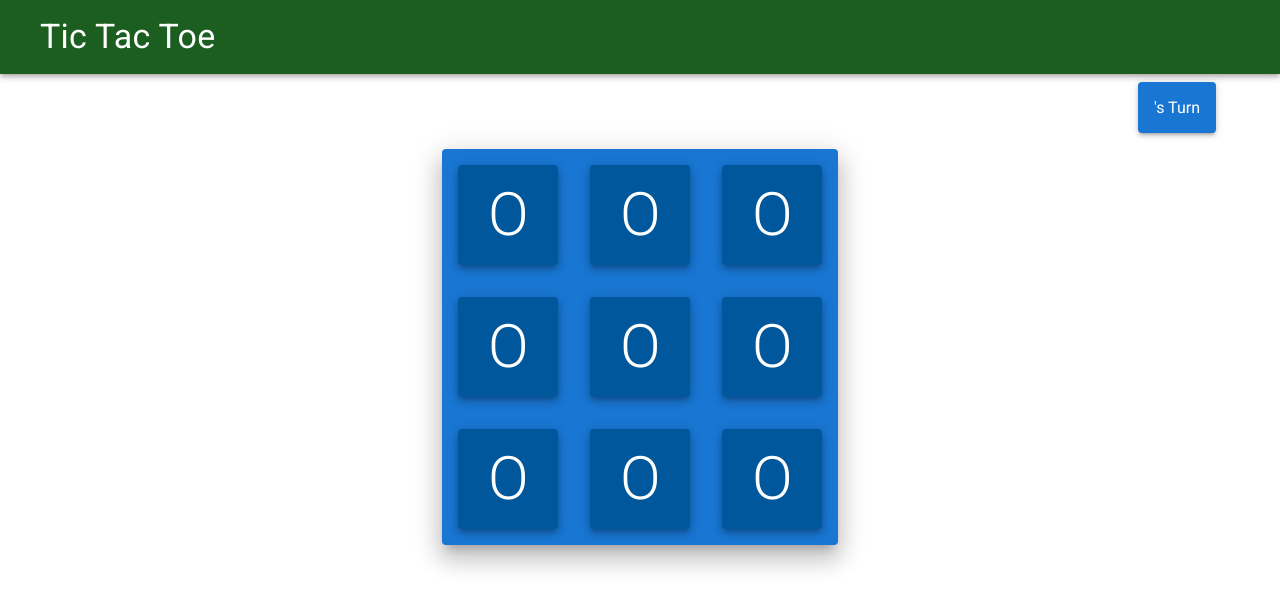
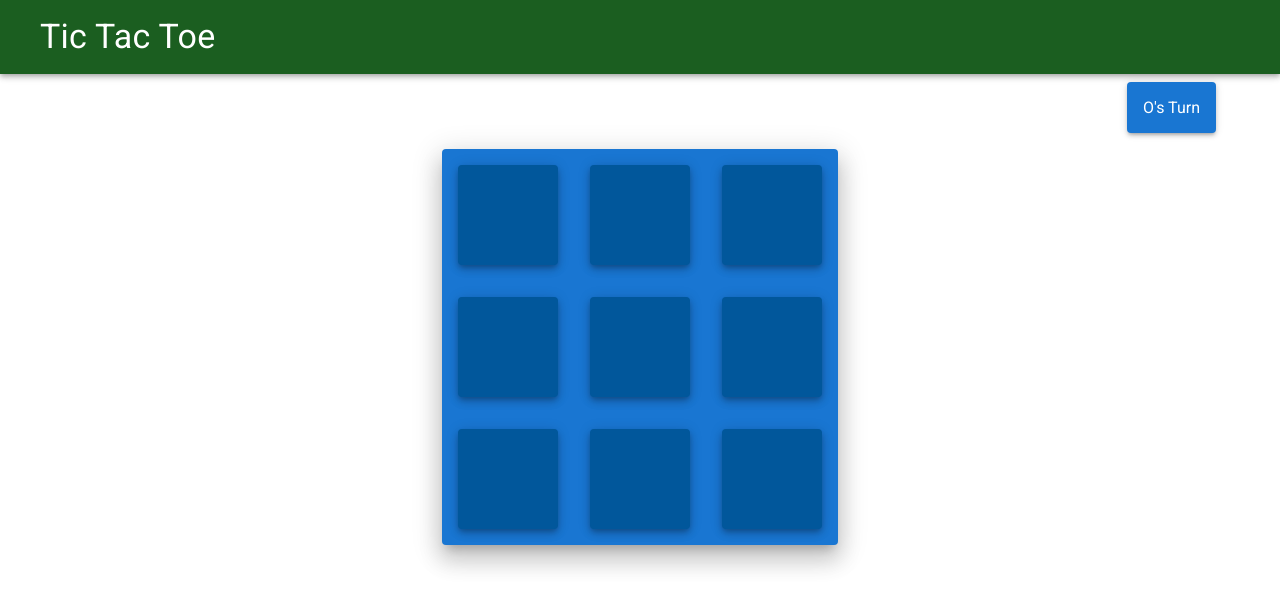
Before and after one commit to prince-thind/tic-tac-toe, a React (Create React App) app: page / in a window 1280 px wide. Shown: the top 608 px of the page. Built offline with nearby package versions, Linux system fonts and the light colour scheme.

Commit message:
implement winner function

```diff
--- a/src/App.js
+++ b/src/App.js
@@ -3,16 +3,25 @@ import { useState } from "react";
 import Header from "./components/Header";
 import Turn from "./components/Turn";
 import Board from "./components/Board";
+import findWinner from "./lib/findWinner";
 
 function App() {
-  const [board, setBoard] = useState(Array(9).fill('O'));
+  const [board, setBoard] = useState(Array(9).fill(null));
+  const [turn, setTurn] = useState("O");
 
+  const winner = findWinner(board); //indices, name
   return (
     <div className="App">
       <Header />
       <Container>
-        <Turn />
-        <Board board={board} setBoard={setBoard} />
+        <Turn turn={turn} />
+        <Board
+          board={board}
+          setBoard={setBoard}
+          turn={turn}
+          setTurn={setTurn}
+          winner={winner}
+        />
       </Container>
     </div>
   );
--- a/src/components/Board.js
+++ b/src/components/Board.js
@@ -2,7 +2,21 @@ import Typography from "@mui/material/Typography";
 import Paper from "@mui/material/Paper";
 import Container from "@mui/material/Container";
 
-export default function Board({ board, setBoard }) {
+export default function Board({ board, setBoard, turn, setTurn, winner }) {
+  function handleOnClick(index) {
+    if (winner.name !== null) return;
+    const possibleMoves = board.map((e, i) => {
+      if (e === null) return e;
+      return i;
+    });
+    if (possibleMoves.includes(index)) return;
+
+    const boardCopy = board.slice();
+    boardCopy[index] = turn;
+    setBoard(boardCopy);
+    setTurn(turn === "X" ? "O" : "X");
+  }
+
   return (
     <Container elevation={3} maxWidth="xs">
       <Paper
@@ -10,12 +24,21 @@ export default function Board({ board, setBoard }) {
         elevation={15}
         sx={{ backgroundColor: "primary.main", mt: 2 }}
       >
-        {board.map((cell) => {
+        {board.map((cell, index) => {
           return (
             <Paper
-              sx={{ backgroundColor: "info.dark", color: "white" }}
+              sx={{
+                backgroundColor: winner.pair.includes(index)
+                  ? "secondary.main"
+                  : "info.dark",
+                color: "white",
+              }}
               className="cell"
               elevation={5}
+              onClick={() => {
+                handleOnClick(index);
+              }}
+              key={index}
             >
               <Typography variant="h2" component="div">
                 {cell}
--- /dev/null
+++ b/src/lib/findWinner.js
@@ -0,0 +1,37 @@
+export default function findWinner(board) {
+  const winningPairs = [
+    [0, 1, 2],
+    [3, 4, 5],
+    [6, 7, 8],
+    [0, 3, 6],
+    [1, 4, 7],
+    [2, 5, 8],
+    [0, 4, 8],
+    [2, 4, 6],
+  ];
+
+  for (const pair of winningPairs) {
+    const index1 = pair[0];
+    const index2 = pair[1];
+    const index3 = pair[2];
+
+
+    if (
+      board[index1] === "O" &&
+      board[index2] === "O" &&
+      board[index3] === "O"
+    ) {
+      return { name: "O", pair };
+    }
+
+    if (
+      board[index1] === "X" &&
+      board[index2] === "X" &&
+      board[index3] === "X"
+    ) {
+      return { name: "X", pair };
+    }
+  }
+
+  return { name: null, pair: [] };
+}
```
